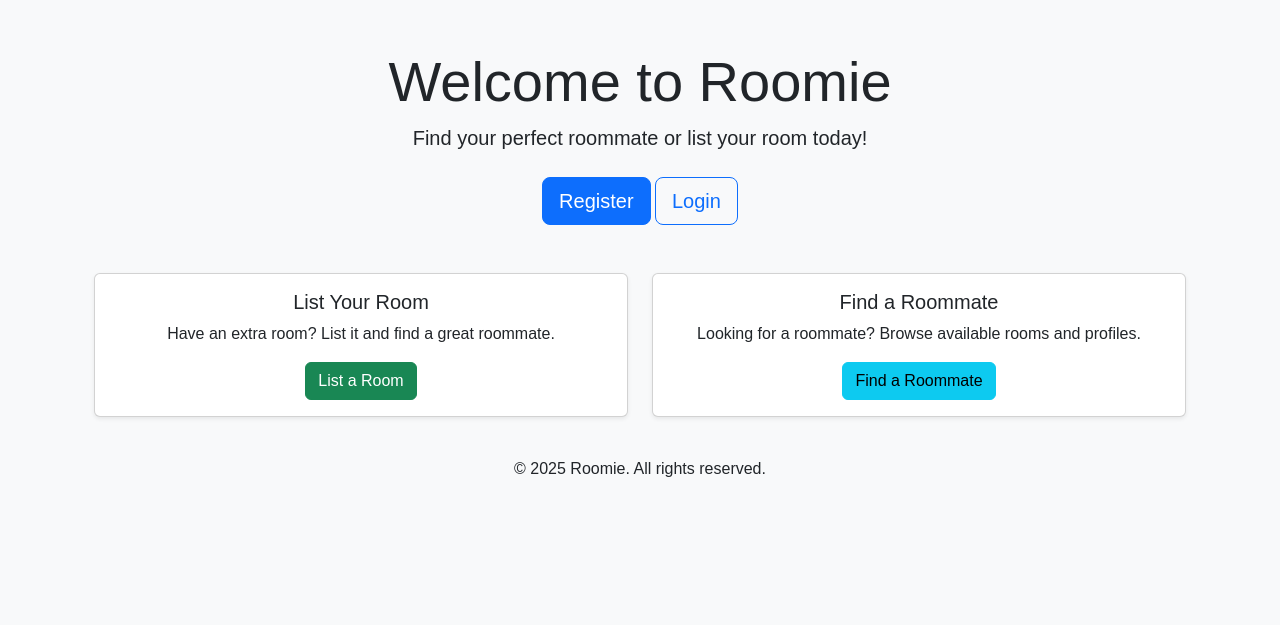
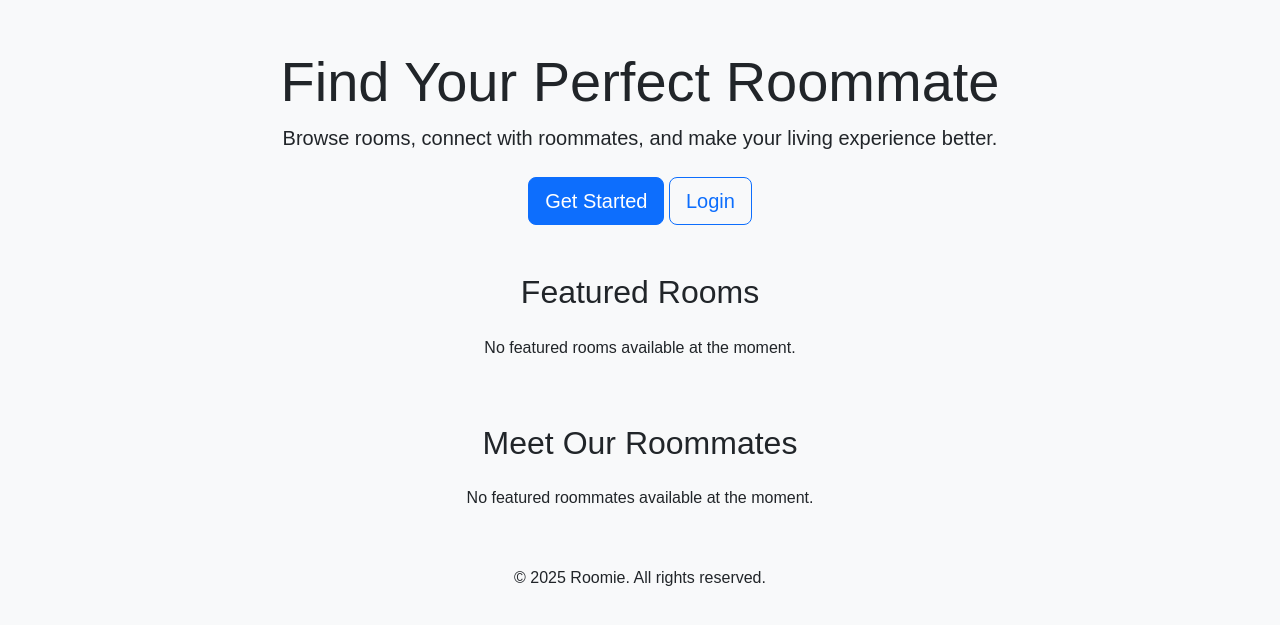
Before and after one commit to sh3ba1R/RoomiePlatform, a Django app: page / in a window 1280 px wide. Shown: the part 62-687 px from the top of the page. Run offline with Django 5.2, Linux system fonts and the light colour scheme.

Commit message:
front_end_work

```diff
--- a/roomie/templates/home.html
+++ b/roomie/templates/home.html
@@ -1,34 +1,59 @@
 {% extends 'base.html' %}
 
 {% block content %}
-<div class="container text-center mt-5">
-    <h1 class="display-4">Welcome to Roomie</h1>
-    <p class="lead">Find your perfect roommate or list your room today!</p>
-
-    <div class="mt-4">
-        <a href="{% url 'register' %}" class="btn btn-primary btn-lg">Register</a>
-        <a href="{% url 'login' %}" class="btn btn-outline-primary btn-lg">Login</a>
+<div class="container mt-5">
+    <div class="text-center">
+        <h1 class="display-4">Find Your Perfect Roommate</h1>
+        <p class="lead">Browse rooms, connect with roommates, and make your living experience better.</p>
+        <div class="mt-4">
+            {% if user.is_authenticated %}
+                <a href="{% url 'list_room' %}" class="btn btn-primary btn-lg">List Your Room</a>
+                <a href="{% url 'find_roommate' %}" class="btn btn-outline-primary btn-lg">Find a Roommate</a>
+            {% else %}
+                <a href="{% url 'register' %}" class="btn btn-primary btn-lg">Get Started</a>
+                <a href="{% url 'login' %}" class="btn btn-outline-primary btn-lg">Login</a>
+            {% endif %}
+        </div>
     </div>
 
-    <div class="mt-5 row">
-        <div class="col-md-6">
-            <div class="card shadow-sm">
-                <div class="card-body">
-                    <h5 class="card-title">List Your Room</h5>
-                    <p class="card-text">Have an extra room? List it and find a great roommate.</p>
-                    <a href="{% url 'find_roommate' %}" class="btn btn-success">List a Room</a>
+    <div class="mt-5">
+        <h2 class="text-center">Featured Rooms</h2>
+        <div class="row mt-4">
+            {% for room in featured_rooms %}
+                <div class="col-md-4 mb-4">
+                    <div class="card shadow-sm">
+                        <img src="{{ room.image.url }}" class="card-img-top" alt="{{ room.title }}">
+                        <div class="card-body">
+                            <h5 class="card-title">{{ room.title }}</h5>
+                            <p class="card-text">{{ room.location }}</p>
+                            <p class="card-text"><strong>${{ room.rent }}</strong> / month</p>
+                            <a href="{% url 'room_detail' room.id %}" class="btn btn-primary">View Details</a>
+                        </div>
+                    </div>
                 </div>
-            </div>
+            {% empty %}
+                <p class="text-center">No featured rooms available at the moment.</p>
+            {% endfor %}
         </div>
+    </div>
 
-        <div class="col-md-6">
-            <div class="card shadow-sm">
-                <div class="card-body">
-                    <h5 class="card-title">Find a Roommate</h5>
-                    <p class="card-text">Looking for a roommate? Browse available rooms and profiles.</p>
-                    <a href="{% url 'list_room' %}" class="btn btn-info">Find a Roommate</a>
+    <div class="mt-5">
+        <h2 class="text-center">Meet Our Roommates</h2>
+        <div class="row mt-4">
+            {% for user in featured_users %}
+                <div class="col-md-3 mb-4">
+                    <div class="card shadow-sm text-center">
+                        <img src="{{ user.profile_photo.url }}" class="card-img-top rounded-circle mx-auto mt-3" style="width: 100px; height: 100px;" alt="{{ user.username }}">
+                        <div class="card-body">
+                            <h5 class="card-title">{{ user.username }}</h5>
+                            <p class="card-text">{{ user.location }}</p>
+                            <a href="{% url 'user_profile' user.id %}" class="btn btn-outline-primary btn-sm">View Profile</a>
+                        </div>
+                    </div>
                 </div>
-            </div>
+            {% empty %}
+                <p class="text-center">No featured roommates available at the moment.</p>
+            {% endfor %}
         </div>
     </div>
 </div>
--- a/roomie/urls.py
+++ b/roomie/urls.py
@@ -18,4 +18,5 @@ urlpatterns = [
     path('login/', views.user_login, name='login'),
     path('list-room/', views.list_room, name='list_room'),
     path('find-roommate/', views.find_roommate, name='find_roommate'),
+
 ]
--- a/roomie/views.py
+++ b/roomie/views.py
@@ -1,5 +1,5 @@
 from django.shortcuts import render, redirect, HttpResponse
-from django.contrib.auth import authenticate, login, logout
+from django.contrib.auth import authenticate, login, get_user_model
 from django.contrib.auth.forms import AuthenticationForm
 from django.contrib.auth.models import User
 from django.contrib import messages
@@ -126,32 +126,8 @@ def list_room(request):
         form = RoomieForms.RoomForm
     return render(request, "list_room.html", {'form': form})
 
+User = get_user_model()  # Get the custom user model
+
 def find_roommate(request):
-    """
-    Handle the creation and updating of roommate profiles.
-    This view function manages the process of creating a new roommate profile or updating
-    an existing one. It handles both GET and POST requests:
-    - GET: Displays the roommate profile form (pre-populated if profile exists)
-    - POST: Processes the submitted form, saves the profile, and redirects to home
-    Parameters:
-        request (HttpRequest): The HTTP request object containing metadata about the request
-    Returns:
-        HttpResponse: Renders the 'find_roommate.html' template with the form on GET requests
-        or redirects to 'home' on successful POST requests
-    """
-    try:
-        profile = User.objects.get(user=request.user)
-    except User.DoesNotExist:
-        profile = None
-
-    if request.method == 'POST':
-        form = RoomieForms.UserForm(request.POST, instance=profile)
-        if form.is_valid():
-            roommate_profile = form.save(commit=False)
-            roommate_profile.user = request.user
-            roommate_profile.save()
-            return redirect('home')
-    else:
-        form = RoomieForms.UserForm(instance=profile)
-
-    return render(request, 'find_roommate.html', {'form': form})
+    roommates = User.objects.filter(account_type='seeker')  # Fetch only seekers
+    return render(request, "find_roommate.html", {'roommates': roommates})
```
Also changed, not shown: roomie/templates/find_roommate.html (+14 -11 lines), roomie/templates/list_room.html (+16 -41 lines), roomie/templates/login.html (+9 -6 lines), roomie/templates/register.html (+17 -9 lines).
